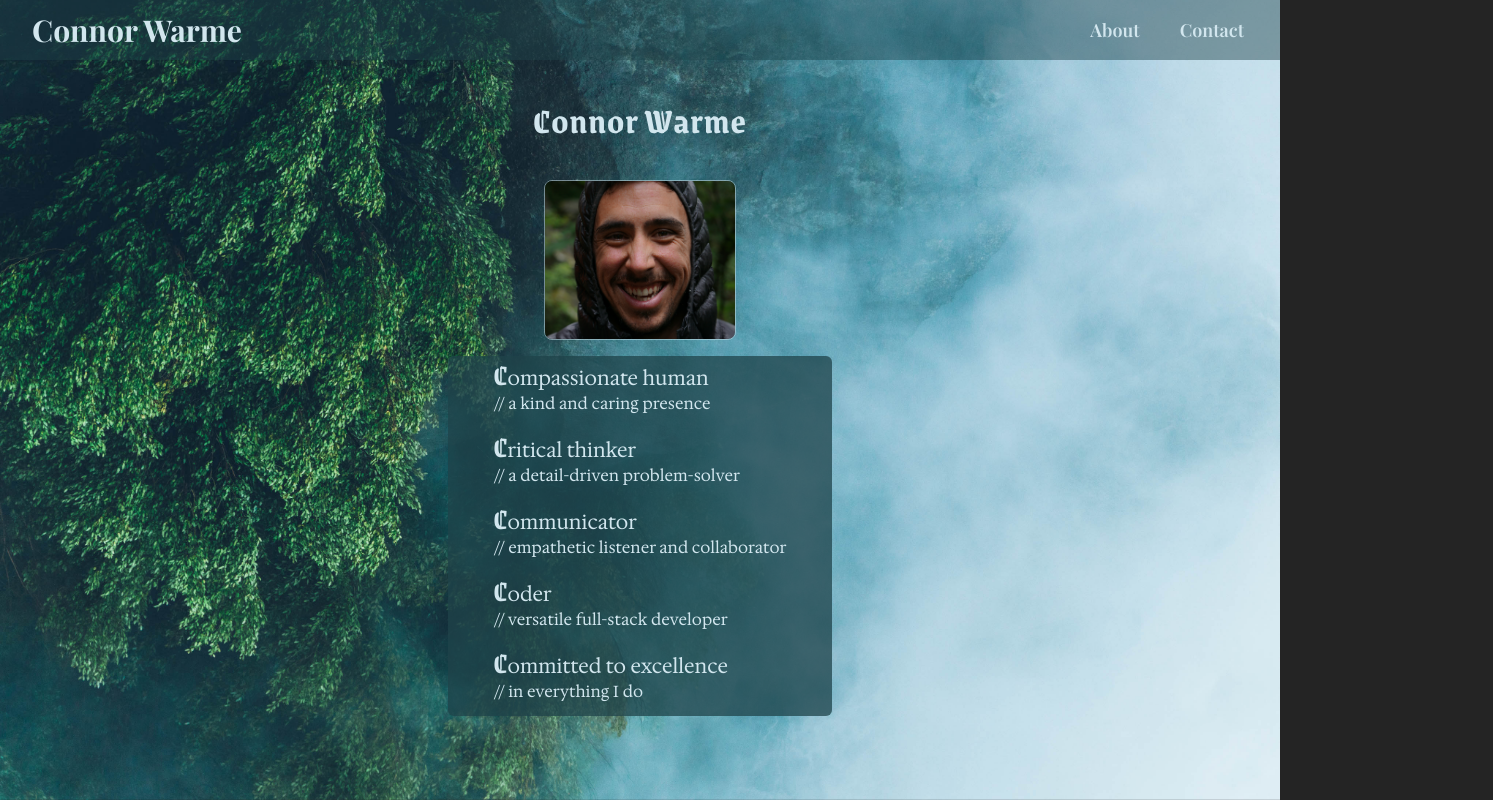
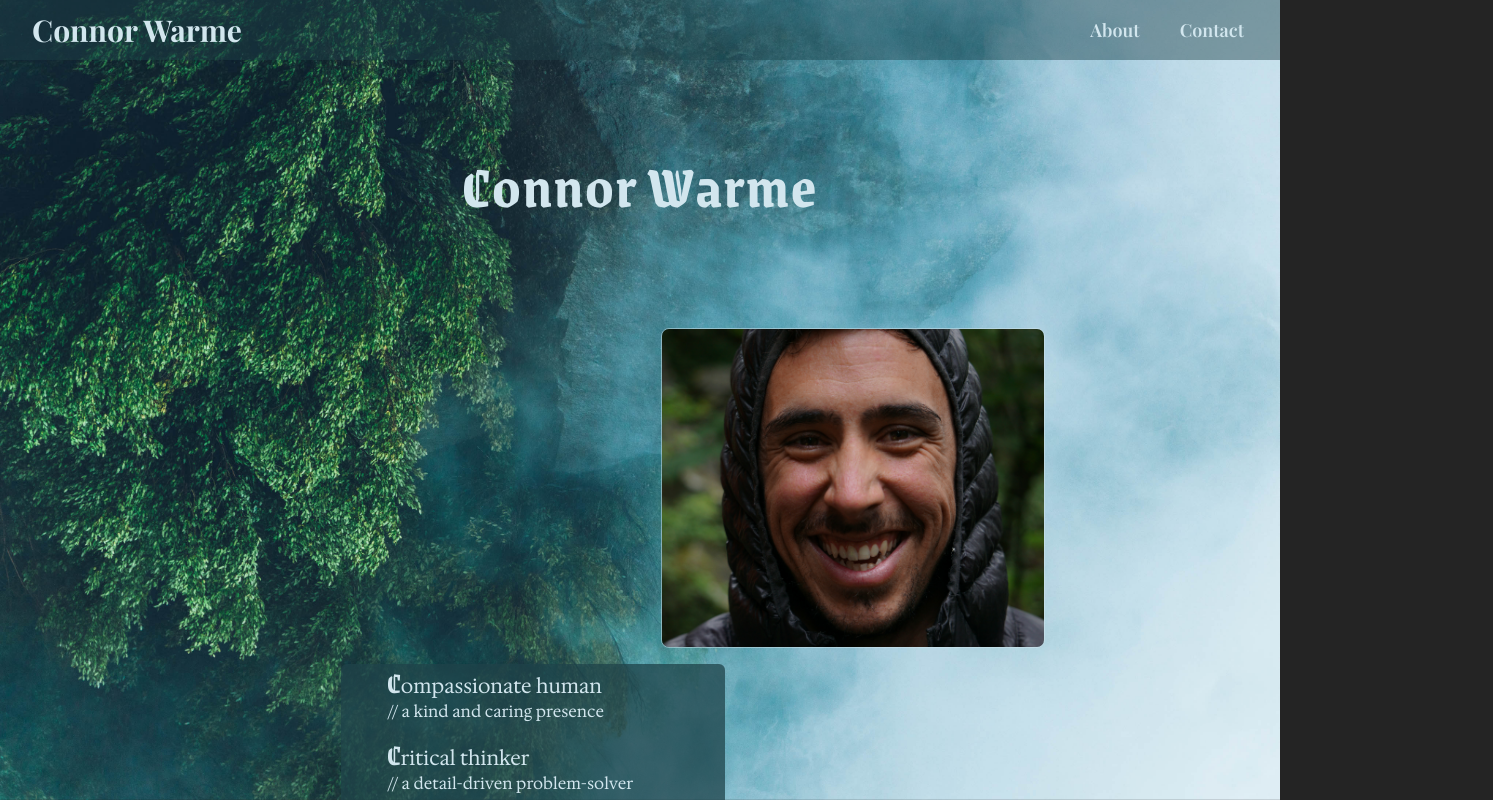
Before and after one commit to connorwarme/connorwarme.github.io, a React (Vite) app: page / in a window 1280 px wide. Shown: the top 800 px of the page, 1493 px wide, since content can reach past the window. Built offline with nearby package versions, Linux system fonts and the light colour scheme.

Commit message:
Try different ideas for grid display at wider view...still needs work

```diff
--- a/src/pages/index.jsx
+++ b/src/pages/index.jsx
@@ -6,14 +6,16 @@ import portraitPhoto from '../images/gallery/grin.jpg'
 const Home = () => {
   return (
     <>
-      <h1 className="text-center font-grenze text-4xl font-bold tracking-wide text-wave-spray m-10">
+      <h1 className="text-center font-grenze text-4xl font-bold tracking-wide text-wave-spray m-10 sm:text-6xl sm:m-24">
         Connor Warme
       </h1>
+      <div className='grid sm:grid-cols-6'>
+      <div className='col-start-2 col-end-5'>
       <div className="mb-4 mt-4 flex w-dvw justify-center">
         <img
           src={portraitPhoto}
           alt="Portrait of Connor"
-          className="h-40 w-48 rounded-lg border border-wave-spray/50 object-cover"
+          className="h-40 w-48 rounded-lg border border-wave-spray/50 object-cover sm:w-96 sm:h-80"
         />
       </div>
       <div className='m-2 mb-40 flex justify-center'>
@@ -60,6 +62,8 @@ const Home = () => {
       </div>
       <Porfolio />
       <AboutMini />
+      </div>
+      </div>
     </>
   )
 }
```
